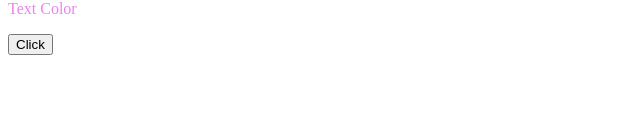
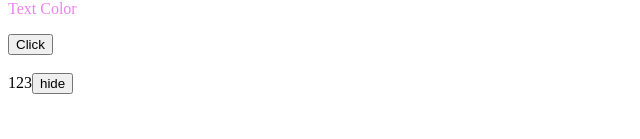
Before and after one commit to keh7264/custom-attr-directive, an Angular app: page / in a window 1280 px wide. Shown: the part 161-300 px from the top of the page, without its empty margins (0-640 px from the left). Built offline with nearby package versions, Linux system fonts and the light colour scheme.

Commit message:
ng-container 디렉티브

```diff
--- a/src/app/app.component.ts
+++ b/src/app/app.component.ts
@@ -16,11 +16,25 @@ import { Component, ViewChild, ElementRef, AfterViewInit } from '@angular/core';
 
   <h2 *myNgIf="condition">Hello {{name}}</h2>
   <button (click)="condition=!condition">Click</button>
+
+  <br/><br/>
+  <ng-container *ngIf="isShow">
+    <ng-container *ngFor="let item of items">
+      <span>{{item}}</span>
+    </ng-container>
+  </ng-container>
+  <button (click)="isShow=!isShow">
+    {{isShow?'hide':'show'}}
+  </button>
   `,
   styles: []
 })
 export class AppComponent {
   color: string;
+
   condition = false;
   name = 'Lee';
+
+  isShow = true;
+  items = [1, 2, 3];
 }
```
